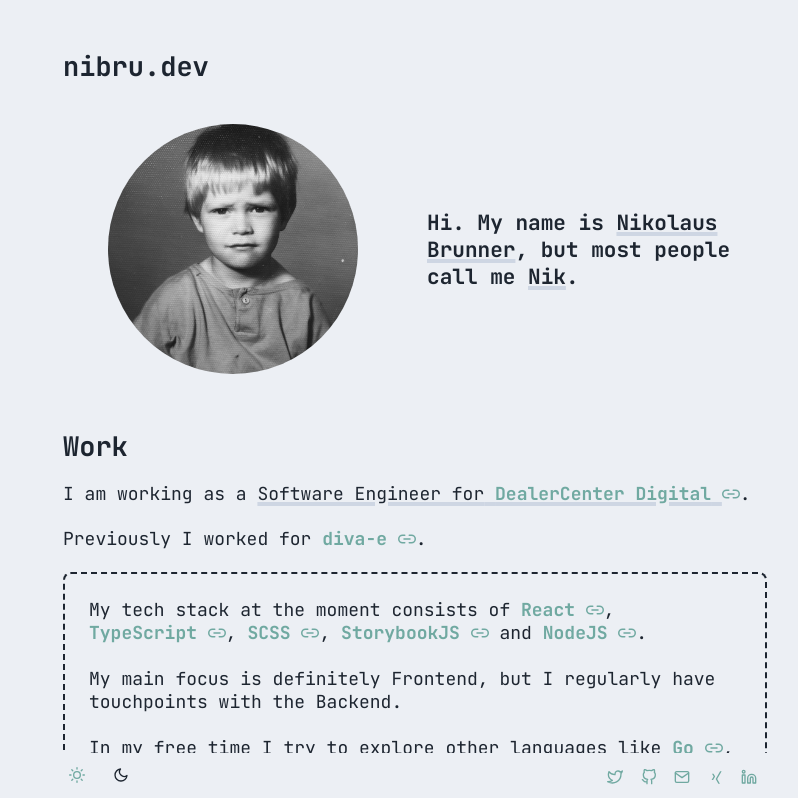
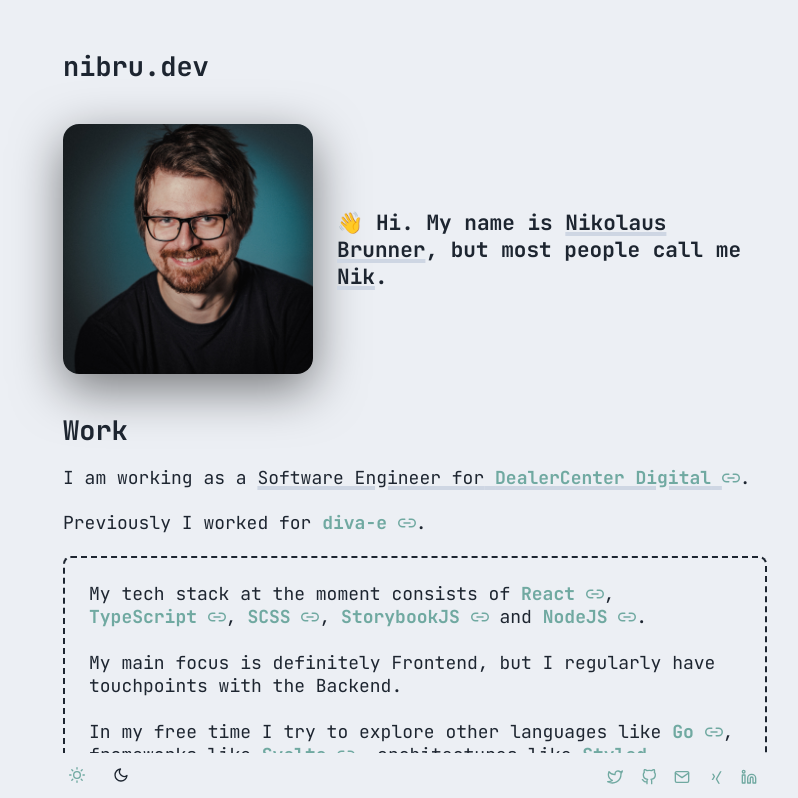
Before and after one commit to nikbrunner/nibru.dev, a Next.js app: page / in a window 1280 px wide. Shown: the top 798 px of the page, without its empty margins (225-1023 px from the left). Built offline with nearby package versions, Linux system fonts and the light colour scheme.

Commit message:
index: new image

```diff
--- a/pages/index.tsx
+++ b/pages/index.tsx
@@ -8,34 +8,47 @@ import { Spacer } from "@components/layout/Spacer";
 import { css } from "@emotion/react";
 import { space } from "@theme/mixins/space";
 import { borderRadius } from "@theme/mixins/border";
+import { mq } from "@theme/mixins/media-queries";
+import { shadow } from "@theme/mixins/shadow";
 
 const Greeting = () => (
   <div
     css={css`
       display: grid;
-      grid-template-columns: repeat(auto-fit, minmax(250px, 1fr));
+      grid-template-columns: 1fr;
       gap: ${space.xl};
       align-items: center;
+
+      ${mq.m} {
+        grid-template-columns: 250px 1fr;
+      }
     `}
   >
     <img
-      src="/images/nb.jpg"
+      src="/images/nb_2022.jpg"
       css={css`
-        width: 250px;
-        height: 250px;
+        width: 100%;
+        max-height: 250px;
         object-fit: cover;
         justify-self: center;
-        border-radius: ${borderRadius.round};
+        border-radius: ${borderRadius.xl};
+        box-shadow: ${shadow.box.big};
       `}
     />
 
     <h1
       css={css`
         margin: 0;
+        text-align: center;
+
+        ${mq.m} {
+          text-align: left;
+        }
       `}
     >
-      Hi. My name is <Highlight underline>Nikolaus Brunner</Highlight>, but most
-      people call me <Highlight>Nik</Highlight>.
+      <span css={css``}>👋</span> Hi. My name is{" "}
+      <Highlight underline>Nikolaus Brunner</Highlight>, but most people call me{" "}
+      <Highlight>Nik</Highlight>.
     </h1>
   </div>
 );
@@ -48,7 +61,7 @@ const Home = () => {
 
         <Greeting />
 
-        <Spacer space="xxl" />
+        <Spacer space="l" />
 
         <Headline>Work</Headline>
 
--- /dev/null
+++ b/theme/mixins/shadow.ts
@@ -0,0 +1,8 @@
+export const shadow = {
+  box: {
+    big: "0 15px 50px rgba(0,0,0, 0.5)"
+  },
+  text: {
+    mid: "0 3px 9px rgba(0,0,0, 0.35)"
+  }
+};
```
Also changed, not shown: public/images/nb_2022.jpg (added).
